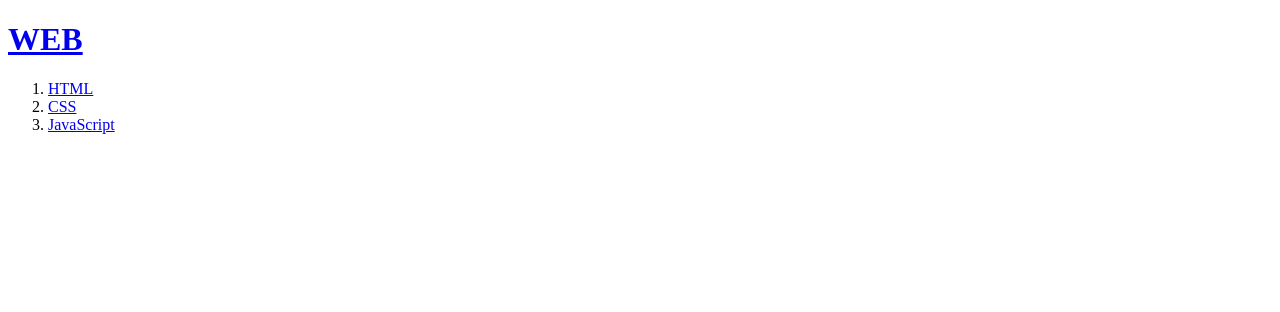
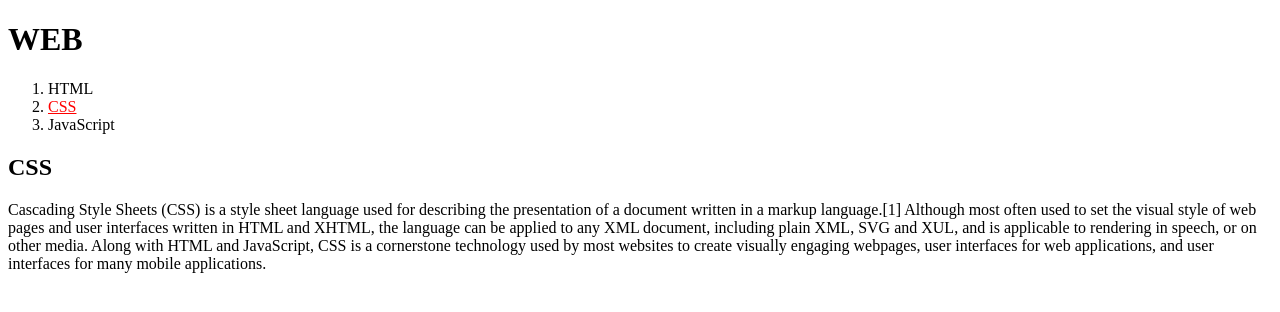
Before and after one commit to 4KaNUI/Learn_WEB, a plain HTML site: page CSS.html in a window 1280 px wide. Drawn offline with Linux system fonts and the light colour scheme.

Commit message:
css learning

```diff
--- a/CSS.html
+++ b/CSS.html
@@ -3,6 +3,12 @@
 	<head>
 		<title>WEB1 - CSS</title>
 		<meta charset="utf-8">
+		<style>
+			a {
+				color:black;
+				text-decoration: none;
+			}
+		</style>
 	</head>
 	<body>
 		<h1>
@@ -10,8 +16,17 @@
 		</h1>
 		<ol>
 			<li><a href="HTML.html">HTML</a></li>
-			<li><a href="CSS.html">CSS</a></li>
+			<li><a href="CSS.html" style="color:red;text-decoration:underline;">CSS</a></li>
 			<li><a href="JavaScript.html">JavaScript</a></li>
 		</ol>
+		<h2>
+			CSS
+		</h2>
+		<p>
+			Cascading Style Sheets (CSS) is a style sheet language used for describing the presentation of a document written in a markup language.[1] Although most often used to set the visual style of web pages and user interfaces written in HTML and XHTML, the language can be applied to any XML document, including plain XML, SVG and XUL, and is applicable to rendering in speech, or on other media. Along with HTML and JavaScript, CSS is a cornerstone technology used by most websites to create visually engaging webpages, user interfaces for web applications, and user interfaces for many mobile applications.
+		</p>
 	</body>
 </html>
+<!--
+주석
+-->
```
